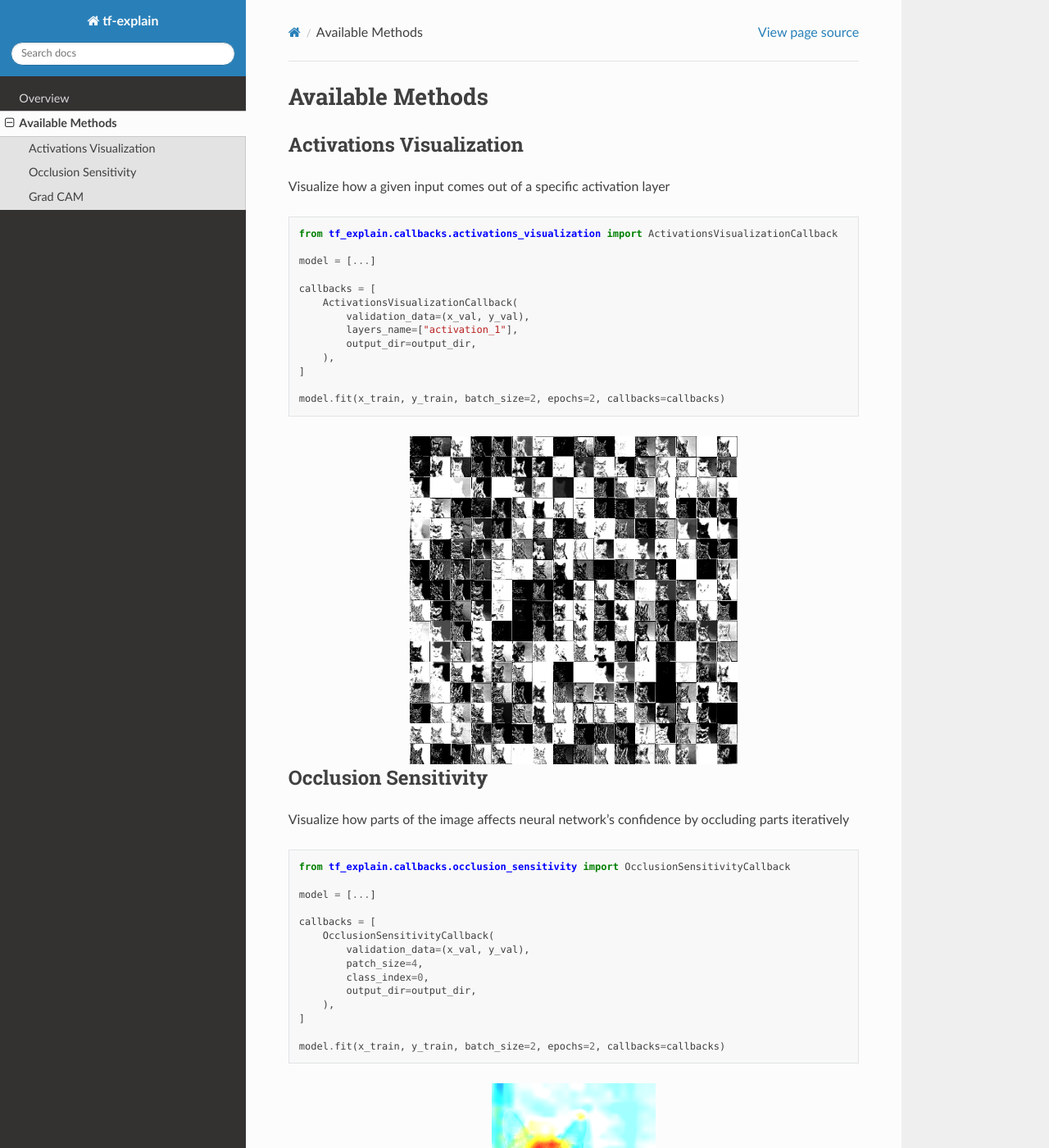
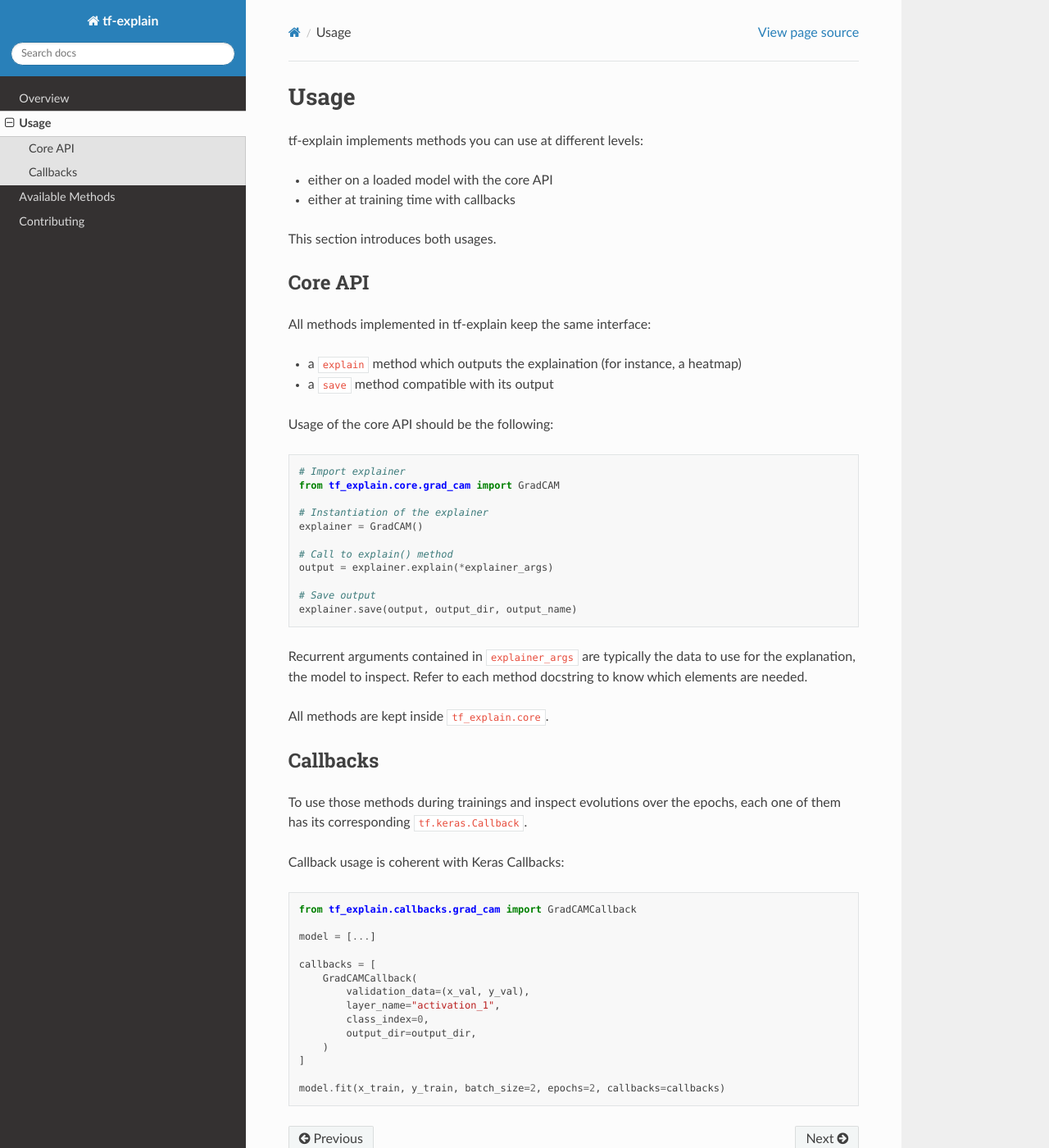
Before and after one commit to sicara/tf-explain, a Sphinx documentation site: the page built from docs/source/usage.rst, in a window 1280 px wide and 1400 px high. Shown: the whole window at 82% size. Built offline with Sphinx 7.4.7 and the Read the Docs theme 2.0.0, drawn with Linux system fonts in a browser that asks for light colours; pages that are not in the unit, such as notebooks, are missing from menus; some of the changed text lies outside the part shown.

```diff
--- a/docs/source/index.rst
+++ b/docs/source/index.rst
@@ -22,6 +22,7 @@ the training of your models.
 
    overview
    usage
+   methods
    contribute
    changes
 
@@ -30,4 +31,4 @@ the training of your models.
 Roadmap
 #######
 
-Next features are listed as issues with the `roadmap` label.
+Next features are listed as issues with the :code:`roadmap` label.
--- a/docs/source/usage.rst
+++ b/docs/source/usage.rst
@@ -1,65 +1,49 @@
+Usage
+#####
 
-Available Methods
-#################
+tf-explain implements methods you can use at different levels:
 
-Activations Visualization
-*************************
+* either on a loaded model with the core API
+* either at training time with callbacks
 
-Visualize how a given input comes out of a specific activation layer
-::
-    from tf_explain.callbacks.activations_visualization import ActivationsVisualizationCallback
-
-    model = [...]
-
-    callbacks = [
-        ActivationsVisualizationCallback(
-            validation_data=(x_val, y_val),
-            layers_name=["activation_1"],
-            output_dir=output_dir,
-        ),
-    ]
-
-    model.fit(x_train, y_train, batch_size=2, epochs=2, callbacks=callbacks)
-
-.. image:: ../assets/activations_visualisation.png
-   :alt: Activations Visualization
-   :width: 400px
-   :align: center
+This section introduces both usages.
 
 
-Occlusion Sensitivity
-*********************
-
-Visualize how parts of the image affects neural network's confidence by occluding parts iteratively
-::
-    from tf_explain.callbacks.occlusion_sensitivity import OcclusionSensitivityCallback
-
-    model = [...]
-
-    callbacks = [
-        OcclusionSensitivityCallback(
-            validation_data=(x_val, y_val),
-            patch_size=4,
-            class_index=0,
-            output_dir=output_dir,
-        ),
-    ]
-
-    model.fit(x_train, y_train, batch_size=2, epochs=2, callbacks=callbacks)
-
-.. image:: ../assets/occlusion_sensitivity.png
-   :alt: Occlusion Sensitivity
-   :width: 200px
-   :align: center
-
-
-Grad CAM
+Core API
 ********
 
-Visualize how parts of the image affects neural network's output by looking into the activation maps
+All methods implemented in tf-explain keep the same interface:
 
-From `Grad-CAM: Visual Explanations from Deep Networks
-via Gradient-based Localization <https://arxiv.org/abs/1610.02391>`_
+* a :code:`explain` method which outputs the explaination (for instance, a heatmap)
+* a :code:`save` method compatible with its output
+
+Usage of the core API should be the following:
+::
+    # Import explainer
+    from tf_explain.core.grad_cam import GradCAM
+
+    # Instantiation of the explainer
+    explainer = GradCAM()
+
+    # Call to explain() method
+    output = explainer.explain(*explainer_args)
+
+    # Save output
+    explainer.save(output, output_dir, output_name)
+
+Recurrent arguments contained in :code:`explainer_args` are typically the data to use
+for the explanation, the model to inspect. Refer to each method docstring to know which
+elements are needed.
+
+All methods are kept inside :code:`tf_explain.core`.
+
+Callbacks
+*********
+
+To use those methods during trainings and inspect evolutions over the epochs, each one of them
+has its corresponding :code:`tf.keras.Callback`.
+
+Callback usage is coherent with Keras Callbacks:
 ::
     from tf_explain.callbacks.grad_cam import GradCAMCallback
 
@@ -75,8 +59,3 @@ via Gradient-based Localization <https://arxiv.org/abs/1610.02391>`_
     ]
 
     model.fit(x_train, y_train, batch_size=2, epochs=2, callbacks=callbacks)
-
-.. image:: ../assets/grad_cam.png
-   :alt: GradCAM
-   :width: 200px
-   :align: center
```
Also changed, not shown: docs/source/contribute.rst (added, +31 -0 lines), docs/source/methods.rst (added, +81 -0 lines), docs/source/overview.rst (+13 -1 lines).
